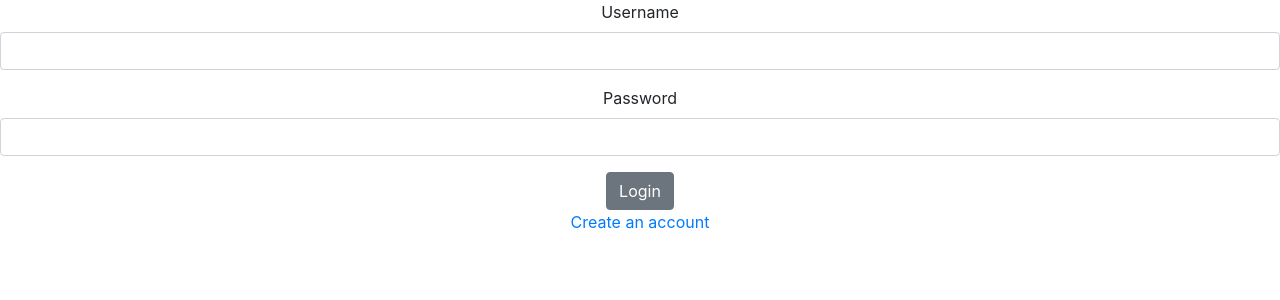
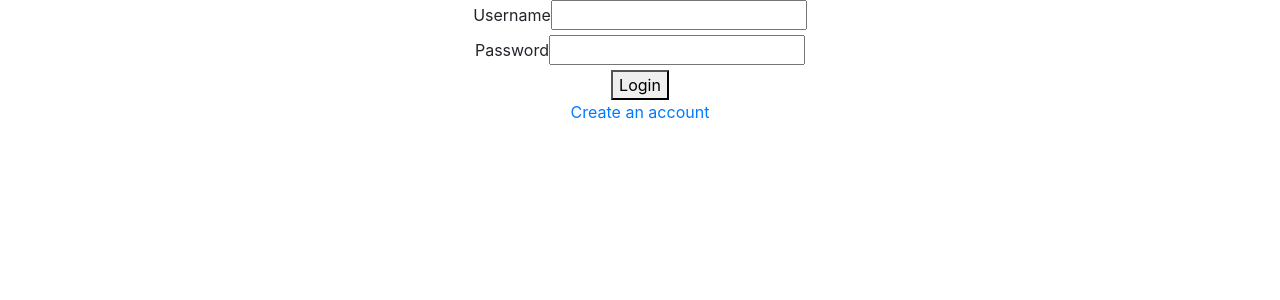
Before and after one commit to WaterMyPlants3/front-end, a React (Create React App) app in the folder front-end/: page /login in a window 1280 px wide. Shown: the top 300 px of the page. Built offline with nearby package versions, Linux system fonts and the light colour scheme.

Commit message:
Moved form to react-hook-form and added validation

```diff
--- a/front-end/src/components/LoginForm.js
+++ b/front-end/src/components/LoginForm.js
@@ -1,21 +1,32 @@
 import React from 'react';
 import { useForm } from 'react-hook-form';
 import * as Yup from 'yup';
-import { Form, FormGroup, Label, Input, Button } from 'reactstrap';
+
+const ValidationSchema = Yup.object().shape({
+  username: Yup.string().required('Username is required'),
+  password: Yup.string().required('Password is required')
+});
 
 const LoginForm = () => {
+  const { register, handleSubmit, errors } = useForm({ validationSchema: ValidationSchema });
+  const onSubmit = data => { console.log(data) };
+
   return (
-    <Form>
-      <FormGroup>
-        <Label for="username">Username</Label>
-        <Input id="username" type="text" name="username" />
-      </FormGroup>
-      <FormGroup>
-        <Label for="password">Password</Label>
-        <Input id="password" type="password" name="password" />
-      </FormGroup>
-      <Button>Login</Button>
-    </Form>
+    <form onSubmit={handleSubmit(onSubmit)}>
+      <div>
+        <label htmlFor="username">Username</label>
+        <input id="username" name="username" type="text" ref={register} />
+        {errors.username && <span>{errors.username.message}</span>}
+      </div>
+
+      <div>
+        <label htmlFor="password">Password</label>
+        <input id="password" name="password" type="password" ref={register} />
+        {errors.password && <span>{errors.password.message}</span>}
+      </div>
+
+      <button type="submit">Login</button>
+    </form>
   )
 };
 
```
